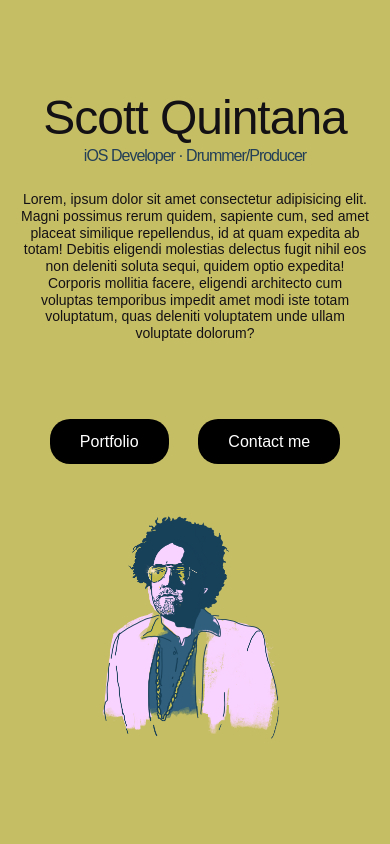
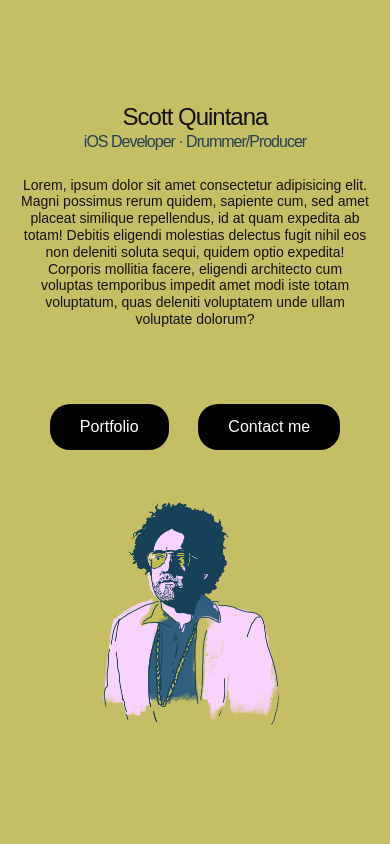
Before and after one commit to scottquintana/scottquintana.com, a plain HTML site: page index.html in a window 390 px wide. Shown: the top 844 px of the page. Drawn offline with Linux system fonts and the light colour scheme; a web font is replaced by a local one.

Commit message:
fix for mobile

```diff
--- a/css/style.css
+++ b/css/style.css
@@ -344,7 +344,10 @@ a:hover {
     align-items: flex-start;
     overflow: hidden;
   }
-  .hero-content
+  .hero-content {
+    display: flex;
+    flex-direction: column;
+  }
 
   .hero-content h1 {
     font-size: 24px;
```
